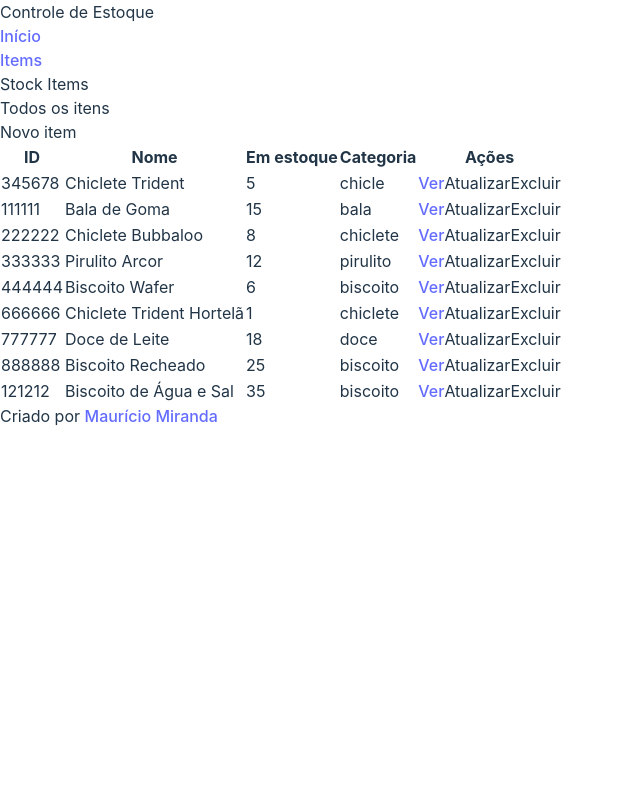
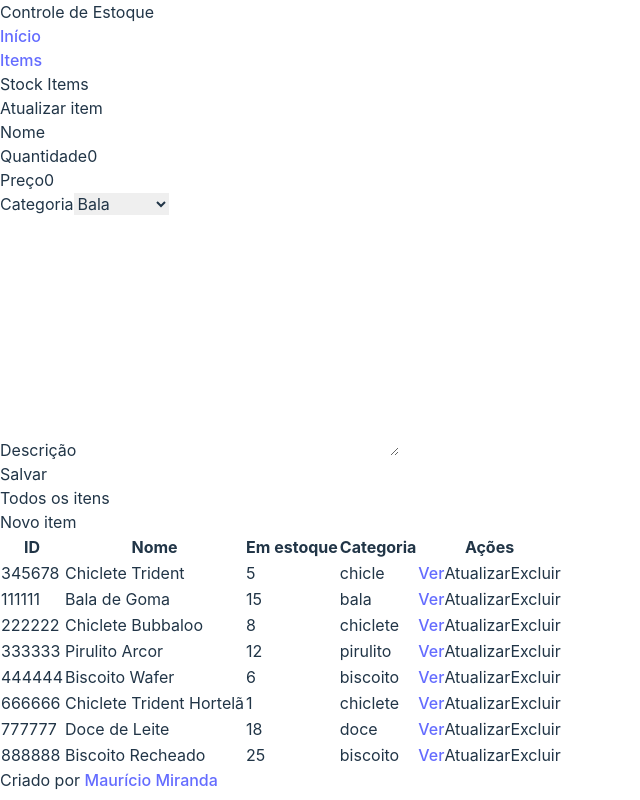
Before and after one commit to mauriciomira1/controle-de-estoque, a React (Vite) app in the folder controle-de-estoque/: page /stock-items in a window 1280 px wide. Shown: the whole page, without its empty margins (0-640 px from the left). Built offline with nearby package versions, Linux system fonts and the light colour scheme; data requests are answered from the project's data file.

Commit message:
criando função de atualização

```diff
--- a/controle-de-estoque/db.json
+++ b/controle-de-estoque/db.json
@@ -79,16 +79,6 @@
       "description": "Pacote de biscoito recheado sabor chocolate.",
       "createdAt": "19/07/2023",
       "updatedAt": "19/07/2023"
-    },
-    {
-      "id": 121212,
-      "name": "Biscoito de Água e Sal",
-      "quantity": 35,
-      "category": "biscoito",
-      "price": 1.59,
-      "description": "Pacote de biscoito de água e sal.",
-      "createdAt": "11/06/2023",
-      "updatedAt": "11/06/2023"
     }
   ]
 }
--- a/controle-de-estoque/src/components/ItemsTable.tsx
+++ b/controle-de-estoque/src/components/ItemsTable.tsx
@@ -1,6 +1,8 @@
 import { Link } from "react-router-dom";
 import useStock from "../hooks/useStock";
 import DeleteButton from "./DeleteButton";
+/* import { useState } from "react"; */
+/* import FormNewItem from "./FormNewItem"; */
 
 interface ItemProps {
   id: number;
@@ -15,6 +17,7 @@ interface ItemProps {
 
 const ItemsTable = () => {
   const { items } = useStock();
+  /*   const [activeUpdate, setActiveUpdate] = useState(false); */
 
   return (
     <table className="flex flex-col justify-center items-center w-full">
--- a/controle-de-estoque/src/pages/StockItems/StockItems.tsx
+++ b/controle-de-estoque/src/pages/StockItems/StockItems.tsx
@@ -1,15 +1,19 @@
 import FormNewItem from "../../components/FormNewItem";
 import ItemsList from "../ItemsList/ItemsList"; // Importa o componente ItemsList que representa a lista de itens em estoque
 import { useState } from "react"; // Importa o hook useState do React para gerenciar o estado do componente
+import UpdateItem from "../updateItem/updateItem";
 
 const StockItems = () => {
   // Componente StockItems, responsável por exibir a página de itens em estoque
   const [activeClass, setActiveClass] = useState("list"); // Estado para controlar a classe ativa do menu de navegação
 
+  const [activeUpdateWindow, setActiveUpdateWindow] = useState(false);
+
   return (
     <section className="flex flex-col w-full p-6">
       <h1 className="text-5xl mb-10">Stock Items</h1>
       {/* Navegação com opções para listar todos os itens e criar um novo item */}
+      <UpdateItem changeClass={activeUpdateWindow} />
       <nav>
         <ul className={`w-full border-gray-400 border-b-2 flex gap-10 `}>
           <li
@@ -31,7 +35,20 @@ const StockItems = () => {
         </ul>
       </nav>
       {/* Renderiza o componente ItemsList ou NewItem com base na classe ativa */}
-      {activeClass === "list" ? <ItemsList /> : <FormNewItem />}
+      {activeClass === "list" ? (
+        <ItemsList />
+      ) : (
+        <FormNewItem
+          id={0}
+          name={""}
+          quantity={0}
+          category={""}
+          price={0}
+          description={""}
+          createdAt={""}
+          updatedAt={""}
+        />
+      )}
     </section>
   );
 };
--- a/controle-de-estoque/src/pages/itemDetails/itemDetails.tsx
+++ b/controle-de-estoque/src/pages/itemDetails/itemDetails.tsx
@@ -1,4 +1,4 @@
-import { useLoaderData } from "react-router-dom"; // Importa o hook useLoaderData da biblioteca react-router-dom, usado para acessar os dados carregados por uma rota
+import { useLoaderData, useNavigate } from "react-router-dom"; // Importa o hook useLoaderData da biblioteca react-router-dom, usado para acessar os dados carregados por uma rota
 import useStock from "../../hooks/useStock";
 
 interface ProductProps {
@@ -18,6 +18,7 @@ const ItemDetails: React.FC = () => {
 
   // Utilizando o hook useStock para obter a função deleteItem
   const { deleteItem } = useStock();
+  const navigate = useNavigate();
 
   // Função responsável por deletar o item quando o botão "Excluir" é clicado
   const handleDelete = () => {
@@ -25,7 +26,7 @@ const ItemDetails: React.FC = () => {
       deleteItem ? deleteItem(product.id) : null;
 
       // Redireciona o usuário para a página de itens em estoque após a exclusão
-      window.location.href = "http://localhost:5173/stock-items";
+      navigate("/stock-items");
     }
   };
 
--- a/controle-de-estoque/src/pages/updateItem/updateItem.tsx
+++ b/controle-de-estoque/src/pages/updateItem/updateItem.tsx
@@ -1,5 +1,27 @@
-const UpdateItem = () => {
-  return <div>UpdateItem</div>;
+import { useState } from "react";
+import FormNewItem from "../../components/FormNewItem";
+
+const UpdateItem = ({ changeClass }: boolean) => {
+  const [textClass, setTextClass] = useState<string>("hidden");
+  if (changeClass === true) {
+    setTextClass("block");
+  }
+
+  return (
+    <div className={`${textClass} px-4 py-2 absolute`}>
+      <h2>Atualizar item</h2>
+      <FormNewItem
+        id={0}
+        name={""}
+        quantity={0}
+        category={""}
+        price={0}
+        description={""}
+        createdAt={""}
+        updatedAt={""}
+      />
+    </div>
+  );
 };
 
 export default UpdateItem;
```
